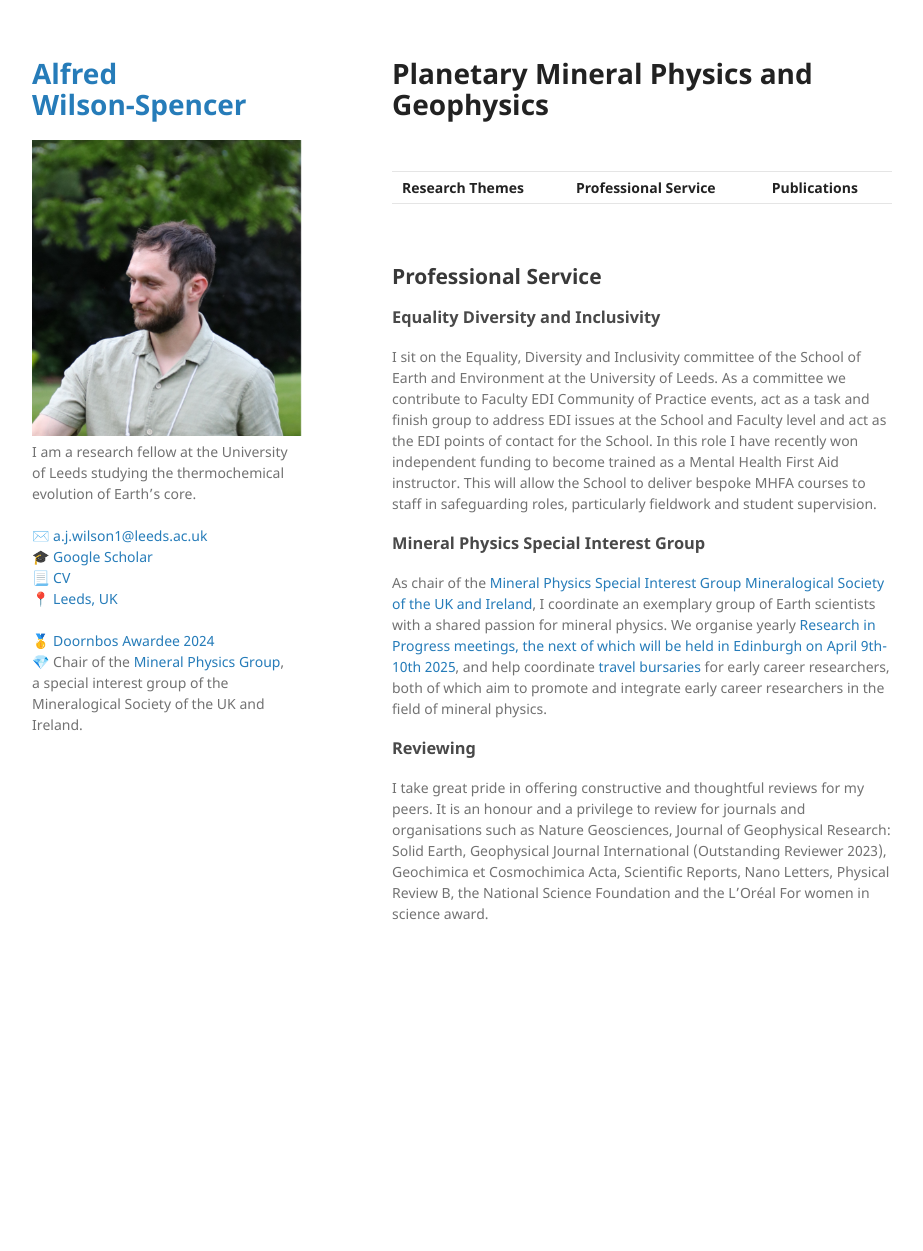
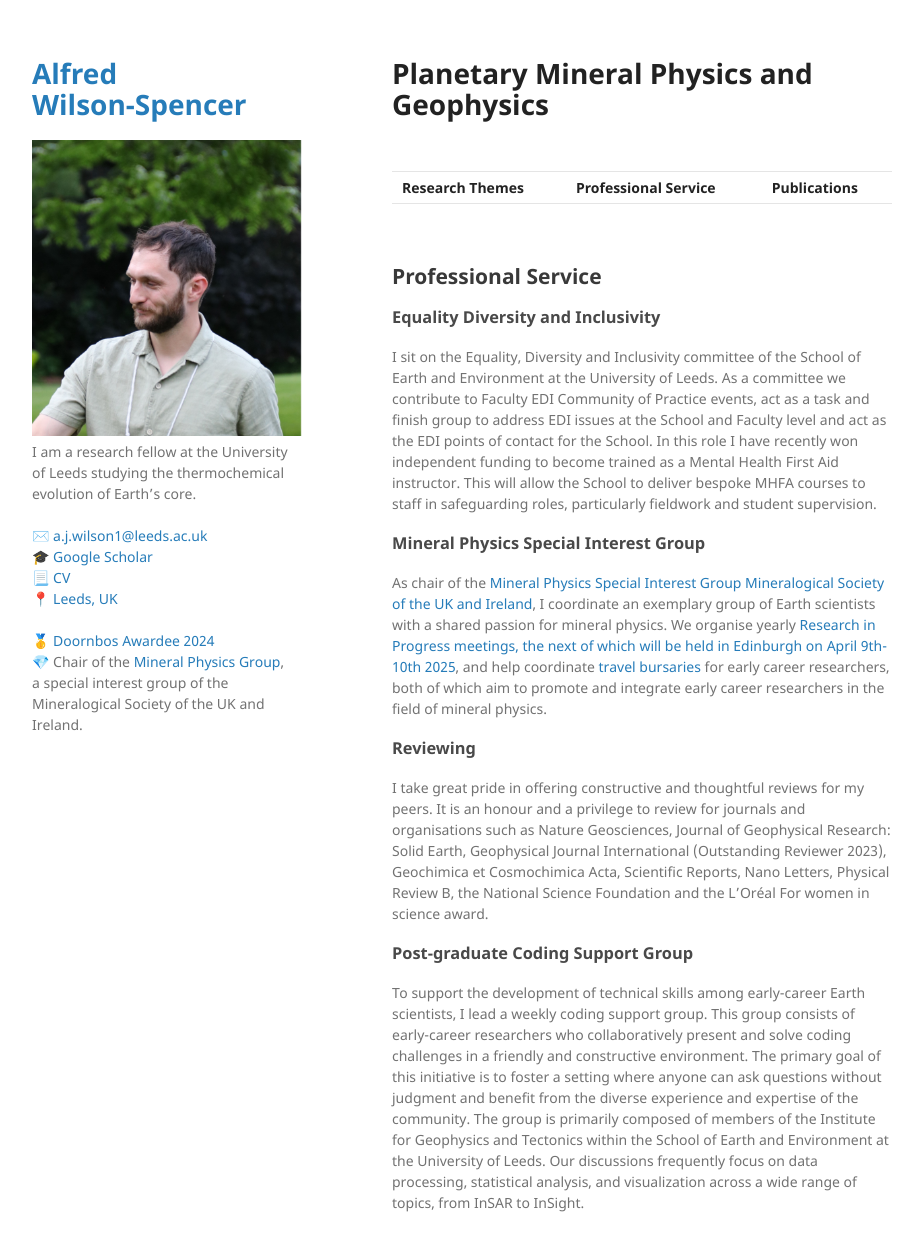
Before and after one commit to Fwilson93/Portfolio, a Jekyll site: the page built from professional-service.md, in a window 1280 px wide and 1283 px high. Shown: the top 1251 px of the window, without its empty margins (178-1101 px from the left). Built offline with Jekyll 4.4.1, drawn with Linux system fonts in a browser that asks for light colours; our own code applies the rules of GitHub Pages for plain Markdown files.

Commit message:
Update professional-service.md

```diff
--- a/professional-service.md
+++ b/professional-service.md
@@ -18,3 +18,7 @@ As chair of the <a href="https://www.minersoc.org/mpg.html"> Mineral Physics Spe
 
 ### Reviewing
 I take great pride in offering constructive and thoughtful reviews for my peers. It is an honour and a privilege to review for journals and organisations such as Nature Geosciences, Journal of Geophysical Research: Solid Earth, Geophysical Journal International (Outstanding Reviewer 2023), Geochimica et Cosmochimica Acta, Scientific Reports, Nano Letters, Physical Review B, the National Science Foundation and the L’Oréal For women in science award.
+
+### Post-graduate Coding Support Group
+To support the development of technical skills among early-career Earth scientists, I lead a weekly coding support group. This group consists of early-career researchers who collaboratively present and solve coding challenges in a friendly and constructive environment. The primary goal of this initiative is to foster a setting where anyone can ask questions without judgment and benefit from the diverse experience and expertise of the community.
+The group is primarily composed of members of the Institute for Geophysics and Tectonics within the School of Earth and Environment at the University of Leeds. Our discussions frequently focus on data processing, statistical analysis, and visualization across a wide range of topics, from InSAR to InSight.
```
